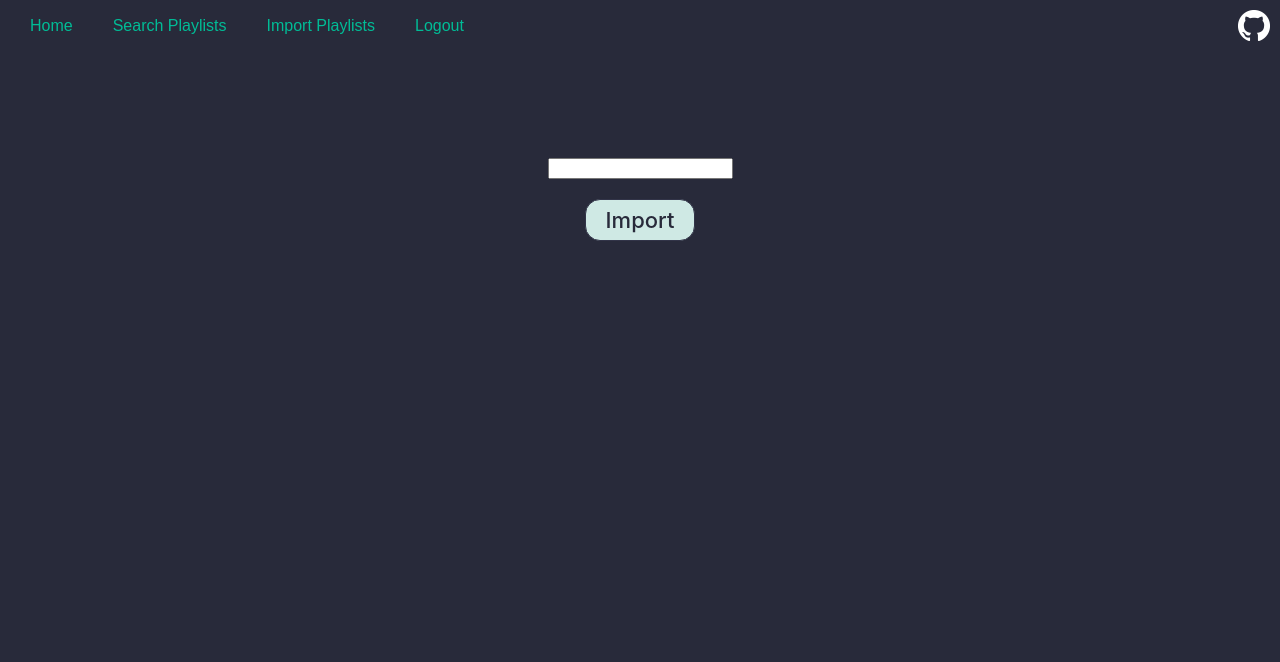
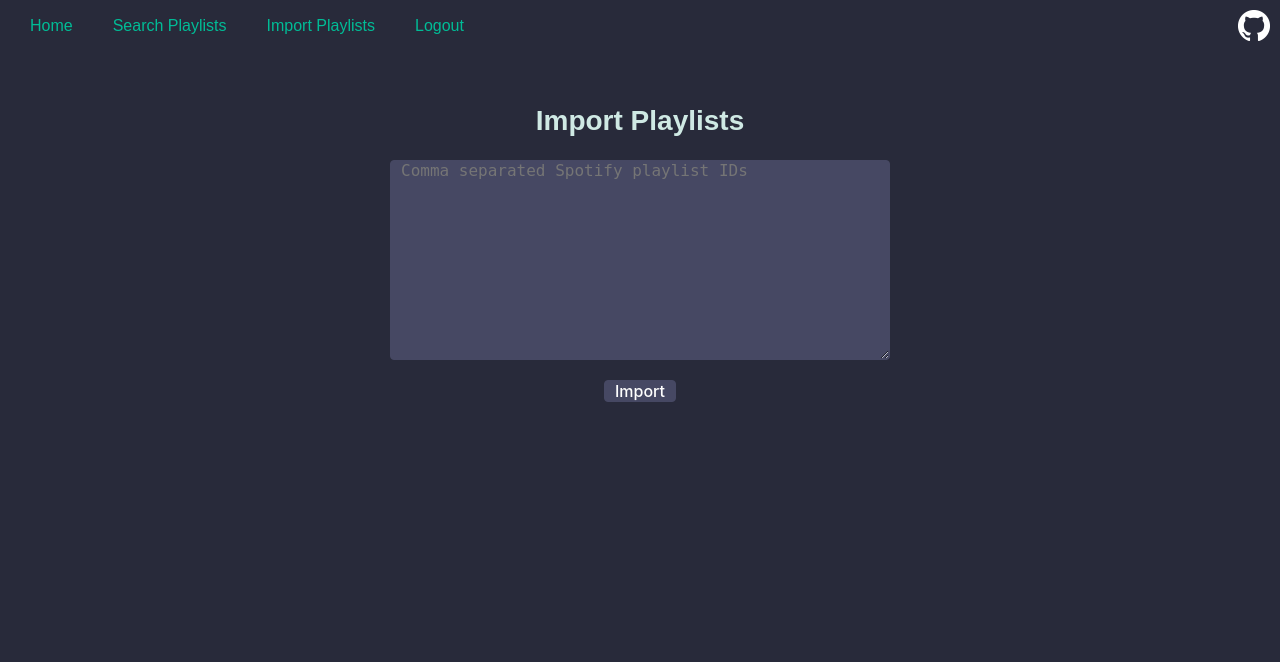
Before and after one commit to NomadicDaggy/spotify-playlist-lookup, a Flask app: page /import_playlists in a window 1280 px wide. Shown: the top 662 px of the page. Run offline with Flask 2, Linux system fonts and the light colour scheme; the visitor is signed in with stand-in values (Sample User, id 1); parts of the project's set-up code (start-up, migrations or seed data) failed here and were passed over; some web fonts are replaced.

Commit message:
Style playlist import page

```diff
--- a/services/web/app/forms.py
+++ b/services/web/app/forms.py
@@ -33,8 +33,10 @@
 
 class PlaylistInputForm(FlaskForm):
     # TODO: add validation for comma-separation and length of each id.
-    playlist_ids = StringField(
-        "Spotify playlist ids, comma separated", validators=[DataRequired()]
+    playlist_ids = TextAreaField(
+        "Spotify playlist ids, comma separated",
+        validators=[DataRequired()],
+        render_kw={"placeholder": "Comma separated Spotify playlist IDs"},
     )
     submit = SubmitField("Import")
 
--- a/services/web/app/static/css/style.css
+++ b/services/web/app/static/css/style.css
@@ -72,6 +72,9 @@
     margin-bottom: unset;
     padding-top: 0;
 }
+#main-content.import_playlists {
+    padding-top: 40px;
+}
 #main-content.search_playlists {
     padding-top: 40px;
 }
@@ -81,7 +84,8 @@
     grid-template-rows: 1fr auto;
     row-gap: 15px;
 }
-#search-fields input, textarea#search_link {
+#main-content.search_playlists input, #main-content.search_playlists textarea,
+#main-content.import_playlists input, #main-content.import_playlists textarea {
     border-radius: 4px;
     border: 1px #464863 solid;
     background-color: #464863;
@@ -114,6 +118,11 @@
     min-width: 300px;
 }
 
+textarea#playlist_ids {
+    min-width: 500px;
+    min-height: 200px;
+}
+
 #inline-logo {
     color: var(--secondary-text-color);
     font-size: 32px;
--- a/services/web/app/templates/import_playlists.html
+++ b/services/web/app/templates/import_playlists.html
@@ -1,6 +1,8 @@
 {% extends "base.html" %}
 
 {% block content %}
+
+<h2>Import Playlists</h2>
 
 <form action="" method="post" novalidate>
     {{ form.hidden_tag() }}
```
